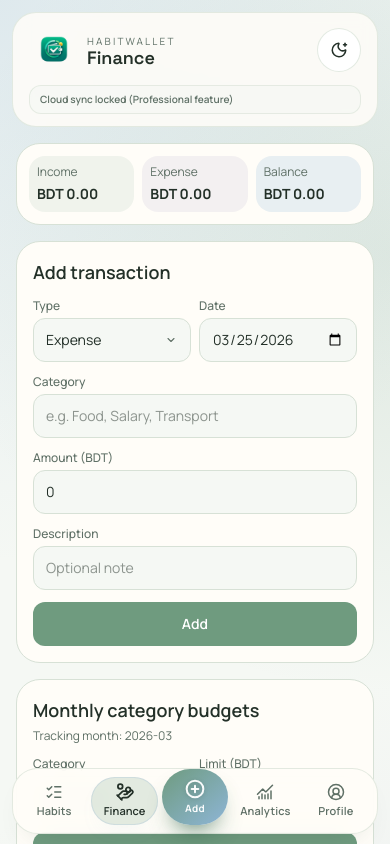
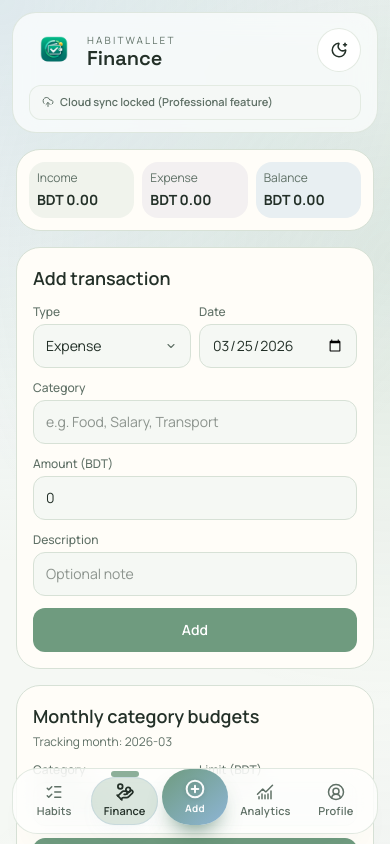
Before and after one commit to ariffaisalsheam/Habit-Wallet, a Next.js app: page /finance in a window 390 px wide. Shown: the top 844 px of the page. Built offline with nearby package versions, Linux system fonts and the light colour scheme; no server answers.

Commit message:
feat: enhance UI with new glass-panel styles and improved syncing feedback

```diff
--- a/src/app/globals.css
+++ b/src/app/globals.css
@@ -22,6 +22,8 @@
   --focus-glow: rgb(142 181 214 / 0.28);
   --soft-shadow: 0 20px 45px -30px rgb(63 86 69 / 0.45);
   --card-shadow: 0 14px 30px -22px rgb(64 88 75 / 0.4);
+  --frosted: rgb(255 255 255 / 0.74);
+  --text-soft: color-mix(in oklab, var(--foreground) 84%, white 16%);
 }
 
 @theme inline {
@@ -44,6 +46,12 @@ body {
   font-family: var(--font-manrope), sans-serif;
   min-height: 100vh;
   min-height: 100dvh;
+  text-rendering: optimizeLegibility;
+}
+
+::selection {
+  background: color-mix(in oklab, var(--accent) 42%, transparent);
+  color: var(--foreground);
 }
 
 .dark {
@@ -59,6 +67,8 @@ body {
   --focus-glow: rgb(179 169 211 / 0.24);
   --soft-shadow: 0 24px 48px -34px rgb(0 0 0 / 0.75);
   --card-shadow: 0 18px 32px -25px rgb(0 0 0 / 0.7);
+  --frosted: rgb(28 38 43 / 0.74);
+  --text-soft: color-mix(in oklab, var(--foreground) 88%, black 12%);
 }
 
 .app-noise {
@@ -85,6 +95,13 @@ body {
     var(--background);
 }
 
+.glass-panel {
+  background: color-mix(in oklab, var(--frosted) 94%, transparent);
+  backdrop-filter: blur(14px) saturate(135%);
+  -webkit-backdrop-filter: blur(14px) saturate(135%);
+  border: 1px solid color-mix(in oklab, var(--border) 76%, transparent);
+}
+
 .wellness-card {
   background: color-mix(in oklab, var(--surface-elevated) 92%, var(--warm-cream) 8%);
   border: 1px solid color-mix(in oklab, var(--border) 80%, transparent);
@@ -109,6 +126,17 @@ body {
 @keyframes soft-rise {
   0% { transform: translateY(8px); opacity: 0; }
   100% { transform: translateY(0); opacity: 1; }
+}
+
+@keyframes toast-in {
+  0% {
+    opacity: 0;
+    transform: translateY(-6px) scale(0.98);
+  }
+  100% {
+    opacity: 1;
+    transform: translateY(0) scale(1);
+  }
 }
 
 @keyframes premium-shine {
@@ -154,6 +182,10 @@ body {
 
 .animate-soft-rise {
   animation: soft-rise 460ms ease-out;
+}
+
+.animate-toast-in {
+  animation: toast-in 220ms cubic-bezier(0.2, 0.8, 0.2, 1);
 }
 
 .animate-premium-shine {
@@ -269,6 +301,16 @@ body {
   -webkit-tap-highlight-color: transparent;
 }
 
+* {
+  scrollbar-width: thin;
+  scrollbar-color: color-mix(in oklab, var(--border) 70%, transparent) transparent;
+}
+
+*:focus-visible {
+  outline: 2px solid color-mix(in oklab, var(--accent) 70%, transparent);
+  outline-offset: 2px;
+}
+
 button, a, input, select {
   touch-action: manipulation;
 }
--- a/src/components/layout/mobile-app-shell.tsx
+++ b/src/components/layout/mobile-app-shell.tsx
@@ -8,7 +8,7 @@ import { ThemeToggle } from "@/components/theme-toggle";
 import { getStoredUserSession, USER_SESSION_EVENT } from "@/lib/storage/session";
 import { getCachedUserProfile, getOrCreateUserProfile, UserProfile } from "@/lib/profile/service";
 import Link from "next/link";
-import { Crown, Zap } from "lucide-react";
+import { CloudOff, CloudUpload, Crown, ShieldCheck, Zap } from "lucide-react";
 import { useTransactionsStore } from "@/features/finance/store/use-transactions-store";
 import { useBudgetsStore } from "@/features/finance/store/use-budgets-store";
 import { useHabitsStore } from "@/features/habits/store/use-habits-store";
@@ -143,7 +143,7 @@ export function MobileAppShell({ children, title = "Dashboard" }: MobileAppShell
         <BottomTabBar />
 
         <div className="flex w-full min-w-0 flex-col md:pb-4">
-          <header className="sticky top-0 z-20 rounded-3xl border border-border/70 bg-surface/85 px-4 pb-3 pt-3 backdrop-blur md:px-5 md:py-4">
+          <header className="glass-panel sticky top-0 z-20 rounded-3xl px-4 pb-3 pt-3 md:px-5 md:py-4">
             <div className="flex items-center justify-between">
               <div className="flex items-center gap-2 md:gap-3">
                 <Image
@@ -158,7 +158,7 @@ export function MobileAppShell({ children, title = "Dashboard" }: MobileAppShell
                   <p className="text-[10px] uppercase tracking-[0.22em] text-muted-foreground">
                     {t(language, "shell.brand")}
                   </p>
-                  <h1 className="font-mono text-lg font-semibold leading-none text-foreground md:text-xl">
+                  <h1 className="font-mono text-xl font-semibold leading-none text-foreground md:text-2xl">
                     {displayTitle}
                   </h1>
                 </div>
@@ -196,7 +196,7 @@ export function MobileAppShell({ children, title = "Dashboard" }: MobileAppShell
             </div>
 
             <div
-              className={`mt-2.5 rounded-xl border border-border/60 bg-background/70 px-2.5 py-1.5 text-[10px] font-semibold ${
+              className={`mt-2.5 rounded-xl border border-border/60 bg-background/65 px-3 py-2 text-[11px] font-semibold ${
                 !isPro
                     ? "text-muted-foreground"
                     : !isOnline
@@ -207,7 +207,10 @@ export function MobileAppShell({ children, title = "Dashboard" }: MobileAppShell
               }`}
             >
               <div className="flex items-center justify-between gap-2">
-                <span>{syncStatusText}</span>
+                <span className="inline-flex items-center gap-1.5">
+                  {!isPro ? <CloudUpload size={12} /> : !isOnline ? <CloudOff size={12} /> : <ShieldCheck size={12} />}
+                  {syncStatusText}
+                </span>
                 {!isPro && session ? (
                   <Link
                     href="/subscription"
--- a/src/components/navigation/bottom-tab-bar.tsx
+++ b/src/components/navigation/bottom-tab-bar.tsx
@@ -26,7 +26,7 @@ export function BottomTabBar() {
       className="fixed bottom-0 left-0 right-0 z-30 px-3 pb-[calc(env(safe-area-inset-bottom)+10px)] pt-2 md:hidden"
     >
       <ul
-        className="mx-auto grid w-full max-w-lg grid-cols-5 items-end gap-1 rounded-[1.6rem] border border-border/70 bg-surface/92 px-2 py-2 shadow-[var(--card-shadow)] backdrop-blur"
+        className="glass-panel mx-auto grid w-full max-w-lg grid-cols-5 items-end gap-1 rounded-[1.6rem] px-2 py-2 shadow-[var(--soft-shadow)]"
         style={{ gridTemplateColumns: `repeat(${navItems.length}, minmax(0, 1fr))` }}
       >
         {navItems.map((item) => {
@@ -39,7 +39,7 @@ export function BottomTabBar() {
               <Link
                 href={item.href}
                 className={clsx(
-                  "group flex min-h-12 flex-col items-center justify-center transition-all duration-300",
+                  "group relative flex min-h-12 flex-col items-center justify-center transition-all duration-300",
                   isAdd
                     ? clsx(
                         "relative -mt-7 min-h-14 rounded-full",
@@ -48,11 +48,14 @@ export function BottomTabBar() {
                     : clsx(
                         "rounded-full px-1 text-[11px] font-semibold tracking-[0.01em]",
                         isActive
-                          ? "soft-glow-active bg-primary/20 text-foreground"
+                          ? "soft-glow-active bg-primary/24 text-foreground"
                           : "text-muted-foreground hover:bg-surface-elevated hover:text-foreground"
                       )
                 )}
               >
+                {!isAdd && isActive ? (
+                  <span className="absolute -top-1.5 h-1.5 w-7 rounded-full bg-primary/80" aria-hidden="true" />
+                ) : null}
                 <Icon
                   size={isAdd ? 20 : 18}
                   strokeWidth={isAdd ? 2.4 : isActive ? 2.25 : 2}
--- a/src/features/habits/components/habits-dashboard.tsx
+++ b/src/features/habits/components/habits-dashboard.tsx
@@ -272,31 +272,37 @@ export function HabitsDashboard() {
   }
 
   return (
-    <section className="space-y-4 pb-8 animate-soft-rise">
-      {syncing ? <p className="text-xs text-muted-foreground">Syncing habits...</p> : null}
+    <section className="space-y-5 pb-10 animate-soft-rise">
+      {syncing ? (
+        <p className="inline-flex items-center gap-1.5 rounded-full border border-border/70 bg-surface-elevated px-3 py-1 text-xs text-muted-foreground">
+          <RefreshCw size={12} className="animate-spin" /> Syncing habits...
+        </p>
+      ) : null}
       {pendingQueueCount > 0 ? (
-        <div className="flex items-center justify-between gap-3 rounded-2xl border border-amber-200 bg-amber-50 px-3 py-2 text-xs text-amber-800">
-          <p>{pendingQueueCount} habit change(s) queued for cloud sync.</p>
+        <div className="glass-panel flex items-center justify-between gap-3 rounded-2xl border-amber-300/70 bg-amber-50/80 px-3 py-2 text-xs text-amber-900 dark:bg-amber-300/10 dark:text-amber-200">
+          <p className="inline-flex items-center gap-1.5">
+            <AlertTriangle size={14} /> {pendingQueueCount} habit change(s) queued for cloud sync.
+          </p>
           <button
             type="button"
             onClick={() => {
               void handleSyncNow();
             }}
             disabled={syncing}
-            className="inline-flex min-h-9 items-center gap-1 rounded-lg border border-amber-300 bg-white px-2.5 font-semibold text-amber-900 disabled:opacity-60"
+            className="inline-flex min-h-9 items-center gap-1 rounded-lg border border-amber-300 bg-white px-2.5 font-semibold text-amber-900 transition hover:bg-amber-100 disabled:opacity-60"
           >
             <RefreshCw size={13} /> Sync now
           </button>
         </div>
       ) : null}
 
-      <div className="pointer-events-none fixed right-3 top-20 z-[95] flex w-[min(90vw,24rem)] flex-col gap-2">
+      <div className="pointer-events-none fixed left-3 right-3 top-[5.8rem] z-[95] flex flex-col gap-2 sm:left-auto sm:right-4 sm:w-[min(90vw,24rem)]">
         {notices.map((notice) => (
           <div
             key={notice.id}
             role="status"
             aria-live="polite"
-            className={`pointer-events-auto rounded-2xl border px-3 py-2 text-sm shadow-[var(--soft-shadow)] ${
+            className={`animate-toast-in pointer-events-auto rounded-2xl border px-3 py-2 text-sm shadow-[var(--soft-shadow)] ${
               notice.kind === "error"
                 ? "border-amber-300 bg-amber-100 text-amber-900"
                 : "border-emerald-300 bg-emerald-100 text-emerald-900"
@@ -609,9 +615,20 @@ export function HabitsDashboard() {
                 </div>
               </form>
             ) : (
-              <p className="mt-3 text-sm text-muted-foreground">
-                Keep this tucked away to reduce clutter. Open only when you are ready to add something new.
-              </p>
+              <div className="mt-3 space-y-2">
+                <p className="text-sm text-muted-foreground">
+                  Keep this tucked away to reduce clutter. Open only when you are ready to add something new.
+                </p>
+                {habits.length === 0 ? (
+                  <button
+                    type="button"
+                    onClick={() => setShowForm(true)}
+                    className="inline-flex min-h-10 items-center rounded-full bg-primary/85 px-4 text-sm font-semibold text-white"
+                  >
+                    Add your first habit
+                  </button>
+                ) : null}
+              </div>
             )}
           </article>
         </div>
```
